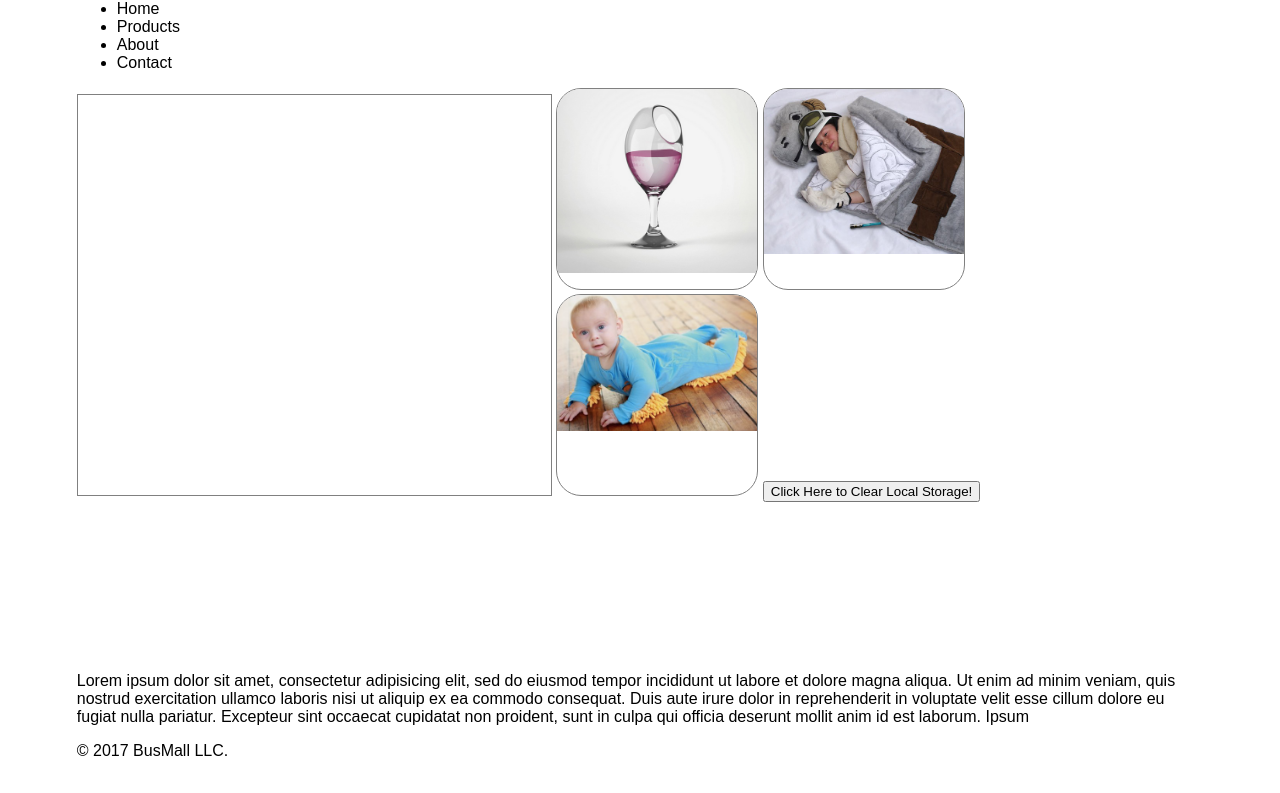
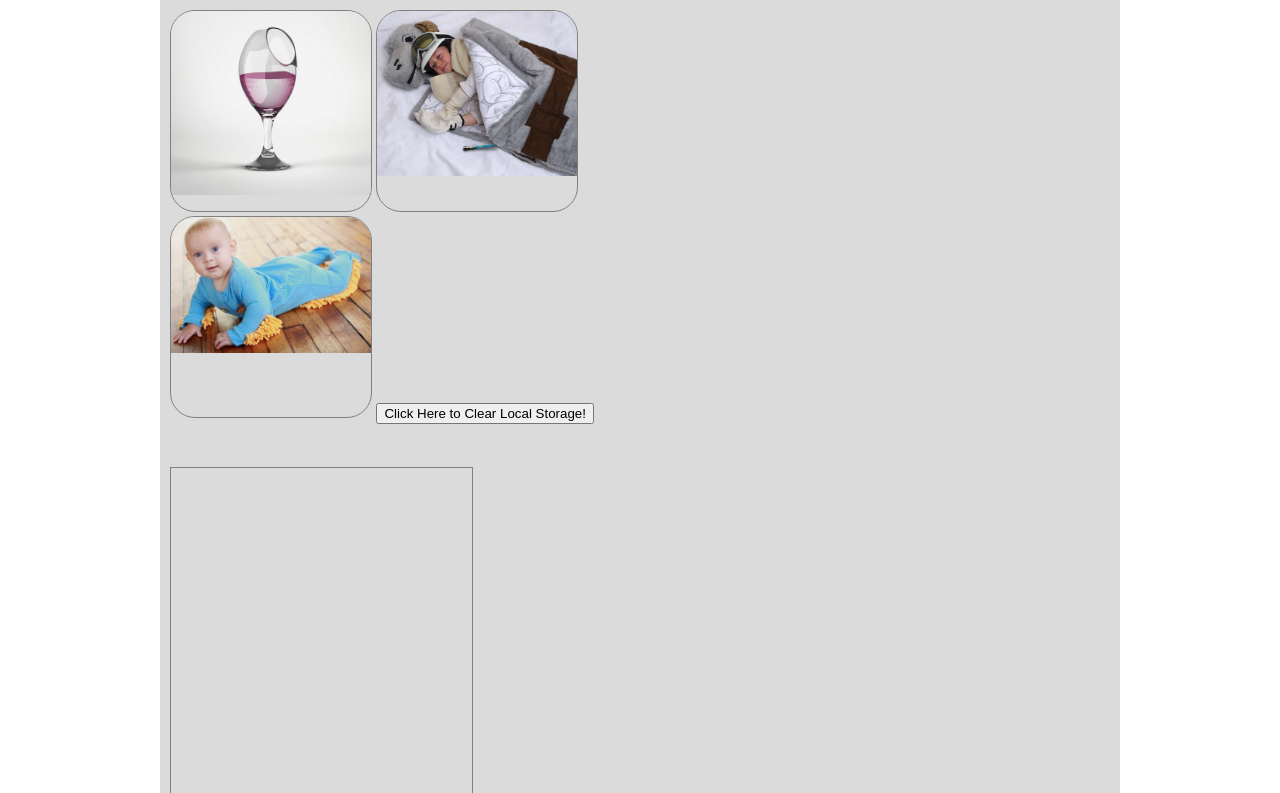
Before and after one commit to DevinTyler26/busmall, a plain HTML site: page index.html in a window 1280 px wide. Shown: the part 80-873 px from the top of the page. Before the commit the page ends 840 px from the top, so only its background shows below. Drawn offline with nearby package versions, Linux system fonts and the light colour scheme.

Commit message:
finished local storage working on css and graph

```diff
--- a/app.js
+++ b/app.js
@@ -65,6 +65,7 @@ function randomImg() {
   }
 
   var dataVotes = [];
+  var dataViews = [];
   var labelProducts = [];
 
   if (clicks === 24){
@@ -99,6 +100,14 @@ function randomImg() {
     };
     countVotes();
 
+    function countViews(){
+      for (var i = 0; i < Product.allProducts.length; i++) {
+        var views = Product.allProducts[i].displayTotal;
+        dataViews.push(views);
+      }
+    };
+    countViews();
+
     function graphNames() {
       for (var i = 0; i < Product.allProducts.length; i++) {
         var names = Product.allProducts[i].name
@@ -116,7 +125,12 @@ function randomImg() {
       datasets: [{
         label: '# of Votes',
         data: dataVotes,
-        backgroundColor: labelProducts
+        backgroundColor: 'blue'
+      },
+      {
+        label: '# of Views',
+        data: dataViews,
+        backgroundColor: 'grey'
       }]
     },
     options: {
--- a/index.html
+++ b/index.html
@@ -7,24 +7,13 @@
     <title>BusMall</title>
   </head>
   <body>
+    <div class="column">
+
     <header>
       <h1>BusMall</h1>
 
     </header>
-
-    <nav>
-      <ul>
-        <li>Home</li>
-        <li>Products</li>
-        <li>About</li>
-        <li>Contact</li>
-      </ul>
-    </nav>
 <div class="middle">
-    <div id="results-table">
-      <h3 id="results"></h3>
-      <ul id="products"></ul>
-    </div>
 
     <div id="image-box">
       <div class="one">
@@ -39,14 +28,20 @@
       <button type="button" name="clearStorage" id="clearStorage">Click Here to Clear Local Storage!</button>
     </div>
   </div>
-
+  <div class="lower">
+  <div id="results-table">
+    <h3 id="results"></h3>
+    <ul id="products"></ul>
+  </div>
     <canvas id="graph"></canvas>
+  </div>
 
     <section id="about">
       <p>Lorem ipsum dolor sit amet, consectetur adipisicing elit, sed do eiusmod tempor incididunt ut labore et dolore magna aliqua. Ut enim ad minim veniam, quis nostrud exercitation ullamco laboris nisi ut aliquip ex ea commodo consequat. Duis aute irure dolor in reprehenderit in voluptate velit esse cillum dolore eu fugiat nulla pariatur. Excepteur sint occaecat cupidatat non proident, sunt in culpa qui officia deserunt mollit anim id est laborum. Ipsum</p>
     </section>
 
   <footer>&copy; 2017 BusMall LLC.</footer>
+</div>
 <script type="text/javascript" src="app.js">
 </script>
   </body>
--- a/styles.css
+++ b/styles.css
@@ -3,8 +3,13 @@
 }
 
 body{
-  width: 88%;
+  width: 75%;
   margin: 0 auto;
+}
+
+.column{
+  background-color: #dbdbdb;
+  padding: 10px;
 }
 
 img{
@@ -18,11 +23,17 @@ img{
   width: 100%;
 }
 
+.lower{
+  display: inline-block;
+  width: 100%;
+}
+
 #results-table{
   border: 1px solid grey;
+  border-radius: 25;
   min-height: 400px;
   display: inline-block;
-  width: 42%;
+  width: 32%;
 }
 
 #image-box{
@@ -56,3 +67,10 @@ img{
   width: 200px;
   height: 200px;
 }
+
+#graph{
+  height: 445px !important;
+  width: 60% !important;
+  margin: 0 auto;
+  display: inline-block !important;
+}
```
